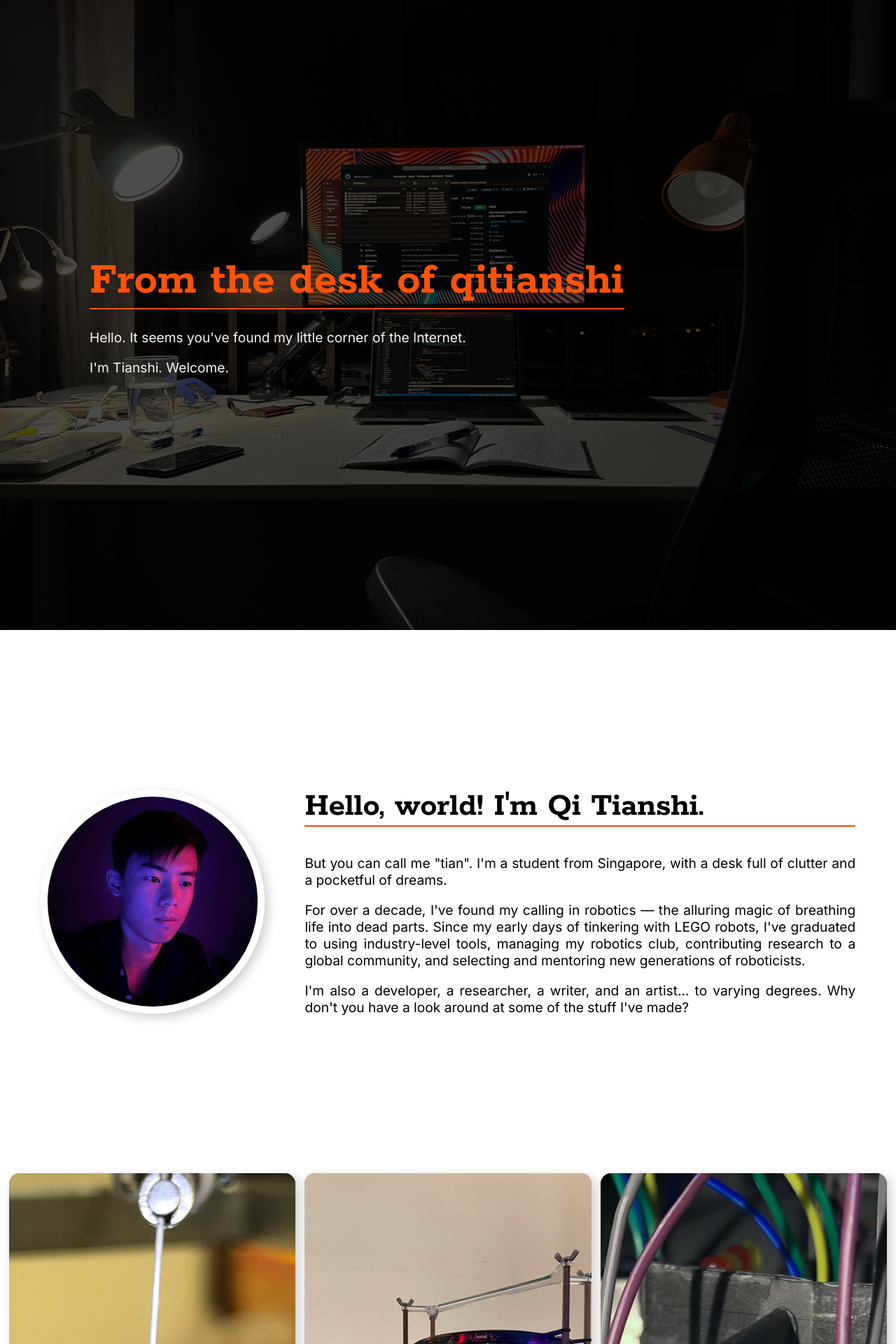
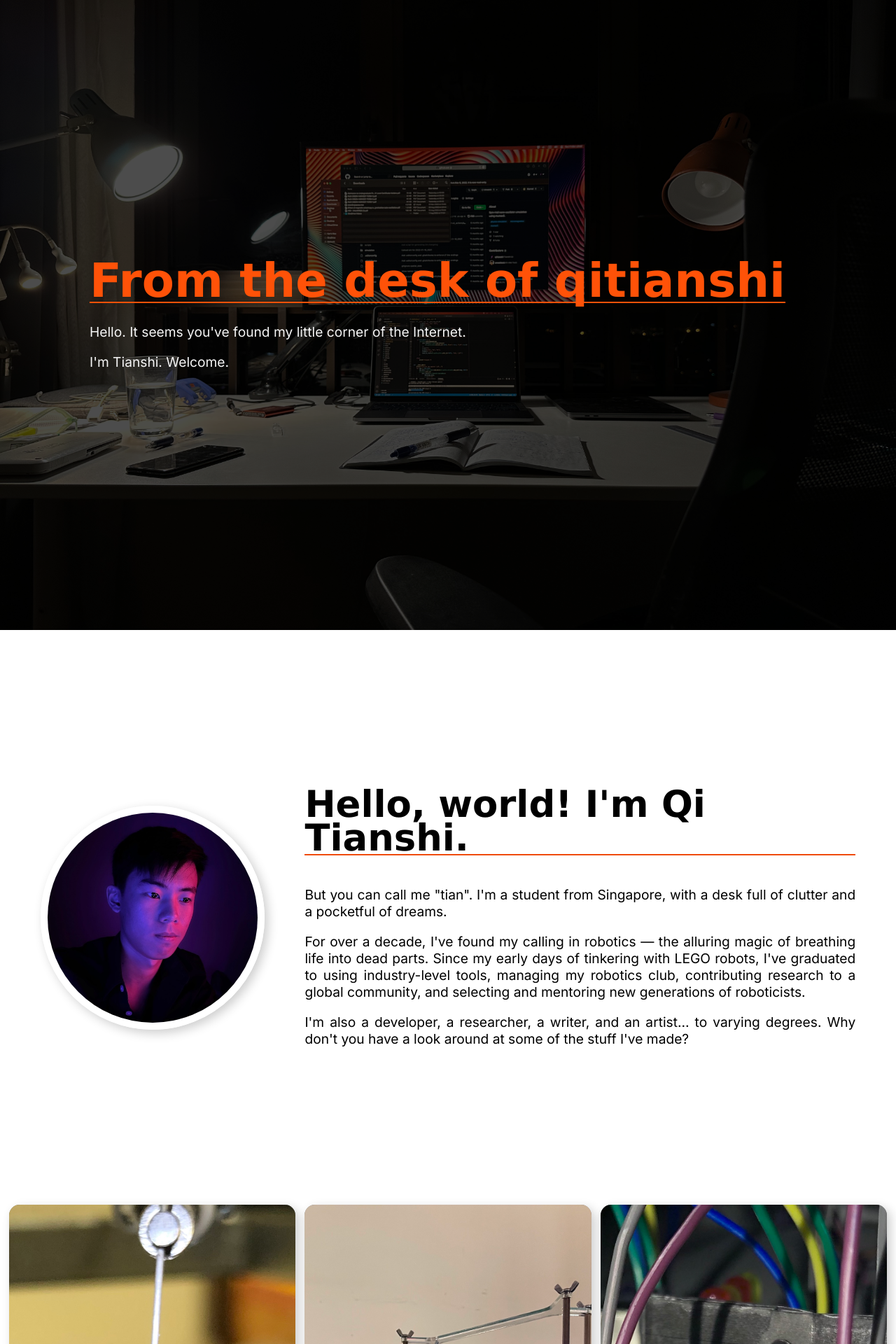
Before and after one commit to qitianshi/qitianshi.com, a Jekyll site: the page built from index.html, in a window 1280 px wide. Shown: the top 1920 px of the page at 70% size. Built offline with Jekyll 4.4.1, drawn with Linux system fonts in a browser that asks for light colours; some web fonts are replaced.

Commit message:
Change heading typeface to Grape Nuts

```diff
--- a/_sass/abstracts/_variables.scss
+++ b/_sass/abstracts/_variables.scss
@@ -5,7 +5,7 @@
 
 // ---------- Fonts ----------
 
-$heading-font-family: "Rokkitt", "Georgia Fallback", "Verdana Fallback", Georgia, Verdana, Geneva, Tahoma, sans-serif;
+$heading-font-family: "Grape Nuts", "Verdana Fallback", Verdana, Geneva, Tahoma, sans-serif;
 $body-font-family: "Inter", system-ui, -apple-system, BlinkMacSystemFont, 'Segoe UI', 'Open Sans', 'Helvetica Neue', sans-serif;
 
 
--- a/_sass/base/_typography.scss
+++ b/_sass/base/_typography.scss
@@ -8,28 +8,19 @@
 
 // ---------- Fonts ----------
 
-// Adjusts size and descent for Verdana and Georgia to match Rokkitt.
+// Adjusts size and descent for Verdana to match Grape Nuts.
 // Not supported in Safari 16.
 @font-face {
     font-family: "Verdana Fallback";
     src: local(Verdana);
-    size-adjust: 84%;
-    ascent-override: normal;
-    descent-override: 35%;
-    line-gap-override: normal;
+    size-adjust: 75%;
+    ascent-override: 120%;
+    descent-override: 44%;
+    line-gap-override: 0%;
 }
 
-@font-face {
-    font-family: "Georgia Fallback";
-    src: local(Georgia);
-    size-adjust: 93%;
-    ascent-override: normal;
-    descent-override: 32%;
-    line-gap-override: normal;
-}
-
-// Import font families Inter and Rokkitt from Google Fonts
-@import url('https://fonts.googleapis.com/css2?family=Inter:wght@100..900&family=Rokkitt:wght@100..900&display=swap');
+// Import font families Inter and Grape Nuts from Google Fonts
+@import url('https://fonts.googleapis.com/css2?family=Inter:wght@100..900&family=Grape+Nuts&display=swap');
 
 
 // --------- Styles ----------
@@ -77,7 +68,8 @@ body * {
 h1  {
 
     font-family: var.$heading-font-family;
-    font-size: 2.5rem;
+    font-size: 2.75rem;
+    line-height: 0.9em;
 
     // Adds an accent color beneath the text
     border-bottom: 2px solid;
```
